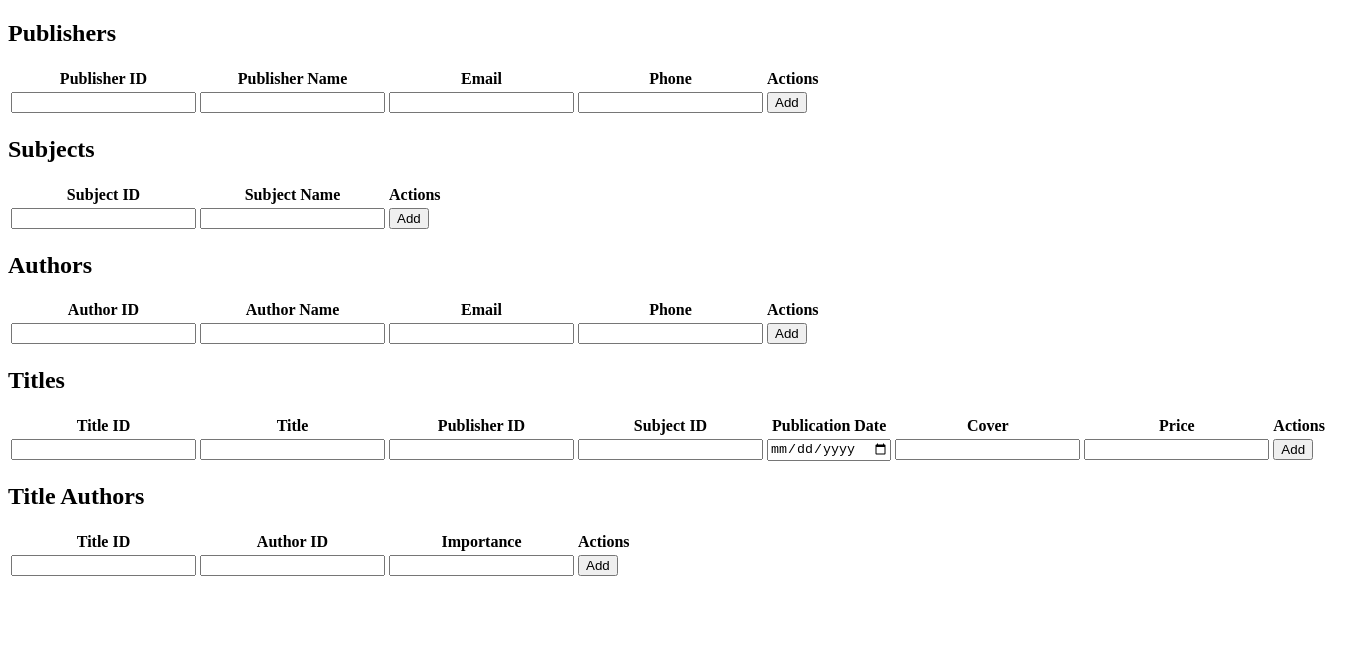
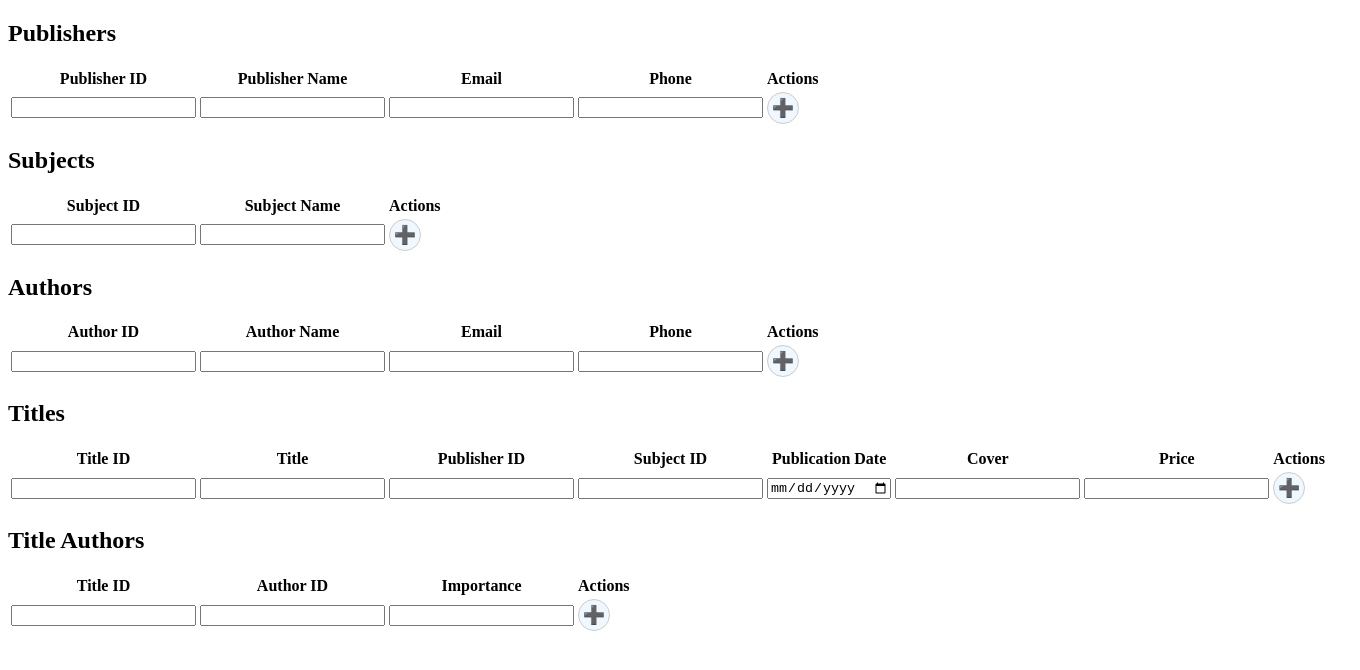
Before and after one commit to ladalar/bookCRUD, a Flask app: page / in a window 1360 px wide. Shown: the top 670 px of the page. Run offline with Flask 3, Linux system fonts and the light colour scheme; data that the repository does not hold is empty.

Commit message:
changed UI

```diff
--- a/templates/index.html
+++ b/templates/index.html
@@ -3,7 +3,31 @@
 <head>
     <title>CRUD Tables</title>
     <style>
-        /* Your existing CSS */
+        .circle-btn {
+            width: 32px;
+            height: 32px;
+            border-radius: 50%;
+            background-color: #f0f8ff;
+            border: 1px solid #ccc;
+            color: #28a745;
+            font-size: 18px;
+            font-weight: bold;
+            cursor: pointer;
+            transition: background-color 0.2s, transform 0.2s;
+            display: flex;
+            align-items: center;
+            justify-content: center;
+        }
+
+        .circle-btn:hover {
+            background-color: #d4edda;
+            transform: scale(1.1);
+        }
+
+        .circle-btn:active {
+            transform: scale(0.95);
+        }
+
     </style>
 </head>
 <body>
@@ -158,6 +182,10 @@
         }
 
         function finishEdit(input) {
+            if (!confirm('Save changes?')) {
+                input.blur();
+                return;
+            }
             const td = input.closest('td');
             const newValue = input.value.trim();
             td.querySelector('.display-text').textContent = newValue;
@@ -248,8 +276,8 @@
             // Add a cell for the add button
             const addCell = document.createElement('td');
             const addBtn = document.createElement('button');
-            addBtn.textContent = 'Add';
-            addBtn.classList.add('add-btn');
+            addBtn.innerHTML = '➕';
+            addBtn.classList.add('add-btn', 'circle-btn');
             addBtn.dataset.entity = tableBodyId;
             addCell.appendChild(addBtn);
 
```
Also changed, not shown: other parts of templates/index.html (+1 -0 lines).
